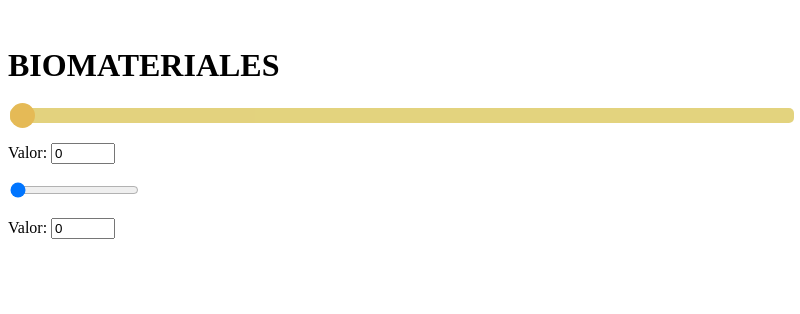
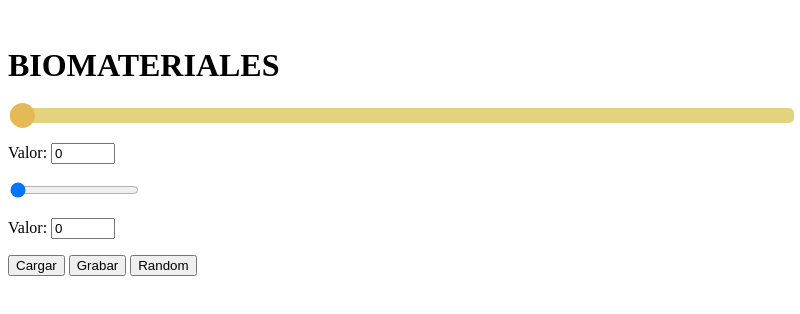
Before and after one commit to menteneon/interfaz-ia, an Electron app: page index.html in a window 800 px wide. Drawn offline with Linux system fonts and the light colour scheme.

Commit message:
agregar botones

```diff
--- a/index.html
+++ b/index.html
@@ -25,6 +25,11 @@
   <input class="sliderv" id="sliderv" orient="" type="range"  value="0" min="1" max="100"/>
   <p>Valor: <input type="number" value="0" min="0" max="100" id="numbertwo"/></p>
 </div>
+<div>
+  <input type="button" value="Cargar">
+  <input type="button" value="Grabar">
+  <input type="button" value="Random">
+</div>
     <!-- You can also require other files to run in this process -->
     <script src="./renderer.js"></script>
   </body>
```
